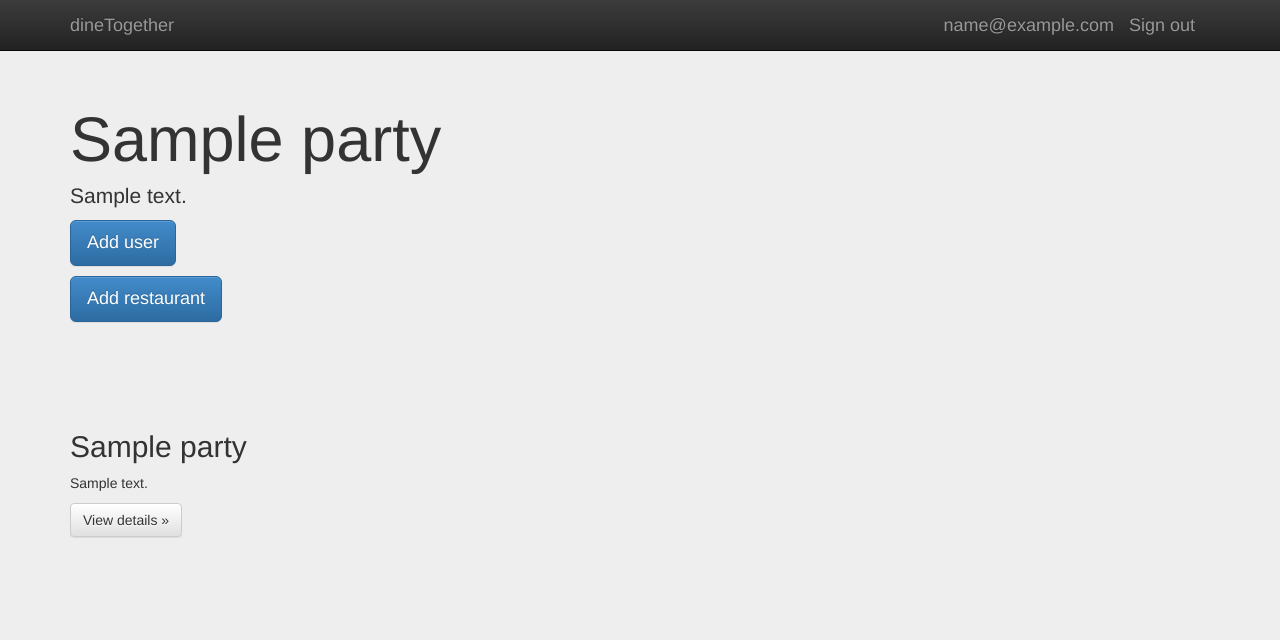
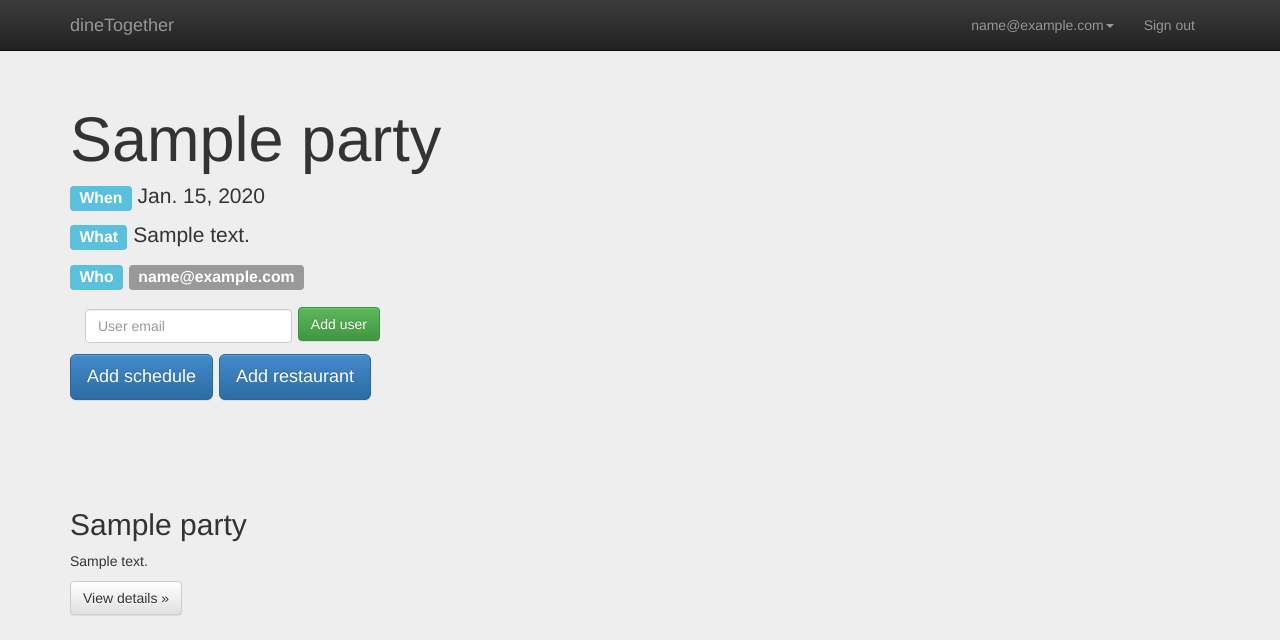
Before and after one commit to wagamama/dine-together, a Django app: page /dine/detail/p/1/ in a window 1280 px wide. Shown: the top 640 px of the page. Run offline with Django 3.2, Linux system fonts and the light colour scheme; a user stored in the database is signed in; tables that the repository leaves empty hold one stand-in row (values such as "Sample post"); parts of the project's set-up code (start-up, migrations or seed data) failed here and were passed over; some libraries are stand-ins or nearby versions.

Commit message:
Support add user in party detail

```diff
--- a/dinetogether/dine/models.py
+++ b/dinetogether/dine/models.py
@@ -68,7 +68,6 @@ class Party(models.Model):
 	description = models.CharField(max_length=200)
 	create_date = models.DateTimeField('create date')
 	due_date = models.DateTimeField('due date')
-	host_voted = models.BooleanField(default=False)
 
 	def __unicode__(self):
 		return self.name
@@ -79,10 +78,16 @@ class Party(models.Model):
 
 class PartyComment(models.Model):
 	party = models.ForeignKey(Party)
+	user = models.CharField(max_length=200)
 	text = models.CharField(max_length=200)
 
 	def __unicode__(self):
 		return self.text
+
+class Schedule(models.Model):
+	party = models.ForeignKey(Party)
+	data = models.DateTimeField('date')
+	votes = models.IntegerField(default=0)
 
 class Restaurant(models.Model):
 	party = models.ForeignKey(Party)
@@ -99,18 +104,16 @@ class Restaurant(models.Model):
 
 class RestaurantComment(models.Model):
 	restaurant = models.ForeignKey(Restaurant)
+	user = models.CharField(max_length=200)
 	rates = models.PositiveSmallIntegerField(default=0)
 	text = models.CharField(max_length=200)
 
 	def __unicode__(self):
 		return self.text
 
-class UserRestaurant(models.Model):
-	user = models.ForeignKey(MyUser)
-	restaurant = models.ForeignKey(Restaurant)
-	rated = models.BooleanField(default=False)
-
 class UserParty(models.Model):
 	user = models.ForeignKey(MyUser)
 	party = models.ForeignKey(Party)
-	voted = models.BooleanField(default=False)
+	schedule_voted = models.BooleanField(default=False)
+	restaurant_voted = models.BooleanField(default=False)
+	restaurant_rated = models.BooleanField(default=False)
--- a/dinetogether/dine/templates/dine/base.html
+++ b/dinetogether/dine/templates/dine/base.html
@@ -14,8 +14,12 @@
 	<link href="{{ STATIC_URL }}css/bootstrap.css" rel="stylesheet" type="text/css">
     <link href="{{ STATIC_URL }}css/bootstrap-theme.css" rel="stylesheet" type="text/css">
 	<link href="{{ STATIC_URL }}css/form.css" rel="stylesheet" type="text/css">
+    <link href="{{ STATIC_URL }}css/jumbotron.css" rel="stylesheet">
     <link href="{{ STATIC_URL }}css/bootstrap-datetimepicker.min.css" rel="stylesheet" type="text/css">
 	<link href="{{ STATIC_URL }}css/gh-fork-ribbon.css" rel="stylesheet" type="text/css">
+    <script src="https://code.jquery.com/jquery-1.10.2.min.js"></script>
+    <script src="{{ STATIC_URL }}js/bootstrap.min.js"></script>
+    <script src="{{ STATIC_URL }}js/bootstrap-datetimepicker.min.js"></script>
 </head>
 <body>
     <div class="navbar navbar-inverse navbar-fixed-top" role="navigation">
@@ -43,12 +47,17 @@
                 </form>
             </div><!--/.navbar-collapse -->
             {% else %}
-            <div class="navbar-header navbar-right">
-                <a class="navbar-brand" href="/dine/logout">Sign out</a>
-            </div>
-            <div class="navbar-header navbar-right">
-                <a class="navbar-brand" href="#">{{ user.email }}</a>
-            </div>
+            <div class="navbar-collapse collapse">
+                <ul class="nav navbar-nav navbar-right">
+                    <li class="dropdown">
+                        <a href="#" class="dropdown-toggle" data-toggle="dropdown">{{ user.email }}<b class="caret"></b></a>
+                        <ul class="dropdown-menu">
+                            <li><a href="/dine/create_party">Create party</a></li>
+                        </ul>
+                    </li>
+                    <li><a href="/dine/logout">Sign out</a></li>
+                </ul>
+            </div><!--/.navbar-collapse -->
             {% endif %}
         </div>
     </div>
@@ -59,12 +68,7 @@
 	    </div>
 	</div>
 	<!-- RIGHT BOTTOM RIBBON: END COPYING HERE -->
-	<!-- Bootstrap core JavaScript
-    ================================================== -->
-    <!-- Placed at the end of the document so the pages load faster -->
-    <script src="https://code.jquery.com/jquery-1.10.2.min.js"></script>
-    <script src="{{ STATIC_URL }}js/bootstrap.min.js"></script>
-    <script src="{{ STATIC_URL }}js/bootstrap-datetimepicker.min.js"></script>
+
     {% block context %}
     {% endblock context %}
 </body>
--- a/dinetogether/dine/templates/dine/create-party.html
+++ b/dinetogether/dine/templates/dine/create-party.html
@@ -4,10 +4,10 @@
 <div class="container">
     <form class="form-create" method="post" action="/dine/create_party_view">
         {% csrf_token %}
-        <h2 class="form-create-heading">Create party</h2>
+        <h2 class="form-create-heading">Party info</h2>
         <input type="text" name="name" class="form-control" placeholder="Name" required>
-        <input type="text" name="description" class="form-control" placeholder="Description" required>
         <input type="text" name="due_date" class="form-control" placeholder="Due date" id="datetimepicker" data-format="yyyy-MM-dd" required>
+        <textarea type="text" name="description" class="form-control" placeholder="Description" rows="3" required></textarea>
         <script type="text/javascript">
     		$(function() {
     			$('#datetimepicker').datetimepicker({
@@ -15,7 +15,7 @@
       			});
     		});
     	</script>
-        <button class="btn btn-lg btn-primary btn-block" type="submit">Create</button>
+        <button class="btn btn-lg btn-primary btn-block" type="submit">Done</button>
     </form>
 </div> <!-- /container -->
 {% endblock context %}
--- a/dinetogether/dine/templates/dine/party.html
+++ b/dinetogether/dine/templates/dine/party.html
@@ -7,10 +7,29 @@
 	<div class="jumbotron">
 		<div class="container">
 			<h1>{{ party.name }}</h1>
-			<p>{{ party.description }}</p>
-			{% if role and role == 'host' %}
-			<p><a class="btn btn-primary btn-lg" href="#" role="button">Add user</a></p>
-			<p><a class="btn btn-primary btn-lg" href="#" role="button">Add restaurant</a></p>
+			<p><span class="label label-info">When</span> {{ party.due_date.date }}</p>
+			<p><span class="label label-info">What</span> {{ party.description }}</p>
+			<p>
+			<span class="label label-info">Who</span>
+			{% for user in users %}
+			 	 <span class="label label-default">{{ user.email }}</span>
+			{% endfor %}
+			</p>
+			{% if owner and party.is_alive %}
+			<form class="navbar-form" method="post" action="add_user">
+				{% csrf_token %}
+            	<div class="form-group">
+            		<input type="text" name="join_user" placeholder="User email" class="form-control">
+                </div>
+                <button type="submit" class="btn btn-success">Add user</button>
+            </form>
+			<p>
+				<a class="btn btn-primary btn-lg" href="#" role="button">Add schedule</a>
+				<a class="btn btn-primary btn-lg" href="#" role="button">Add restaurant</a>
+			</P>
+			{% elif not party.is_alive %}
+				<p><span class="label label-info">Party date</span></p>
+				<p><span class="label label-info">Party place</span></p>
 			{% endif %}
 		</div>
 	</div>
--- a/dinetogether/dine/urls.py
+++ b/dinetogether/dine/urls.py
@@ -13,5 +13,6 @@ urlpatterns = patterns('',
 	url(r'^create_party', views.create_party_view),
 	url(r'^create_restaurant', views.create_restaurant_view),
 	url(r'^detail/p/(?P<party_id>\d+)/$', views.party_detail),
+	url(r'^detail/p/(?P<party_id>\d+)/add_user', views.add_user),
 	url(r'^detail/r/(?P<restaurant_id>\d+)/$', views.restaurant_detail),
 )
--- a/dinetogether/dine/views.py
+++ b/dinetogether/dine/views.py
@@ -6,7 +6,7 @@ from django.template import RequestContext
 from django.http import HttpResponse, HttpResponseRedirect, HttpResponseNotFound
 from django.core.paginator import Paginator
 from django.contrib.auth import authenticate, login, logout, get_user, get_user_model
-from dine.models import Party, Restaurant, MyUser, UserParty, PartyComment, UserRestaurant, RestaurantComment
+from dine.models import Party, Restaurant, MyUser, UserParty, PartyComment, Schedule, RestaurantComment
 
 class RegisterForm(forms.Form):
 	email = forms.EmailField(max_length=30)
@@ -19,32 +19,17 @@ class CreatePartyForm(forms.Form):
 	due_date = forms.DateTimeField(label='due date', input_formats=['%Y-%m-%d'])
 
 def home(request):
+	user = get_user(request)
 	alive = []
 	not_alive = []
-	host_parties = []
-	guest_parties = []
-	user = get_user(request)
-	for p in Party.objects.filter(user=user.id).order_by('due_date'):
-		if p.is_alive():
-			alive.append(p)
-		else:
-			not_alive.append(p)
-	host_parties = alive + not_alive
-	alive = []
-	not_alive = []
-	ups = UserParty.objects.filter(user=user.id)
-	parties = []
-	if ups:
-		for up in ups:
-			parties.append(Party.objects.get(id=up.party.id))
-	sorted(parties, key=lambda party: party.due_date)
+	parties = Party.objects.filter(userparty__user=user.id).order_by('due_date')
 	for p in parties:
 		if p.is_alive():
 			alive.append(p)
 		else:
 			not_alive.append(p)
-	guest_parties = alive + not_alive
-	return render_to_response('dine/index.html', {'host_parties': host_parties, 'guest_parties': guest_parties}, context_instance=RequestContext(request))
+	parties = alive + not_alive
+	return render_to_response('dine/index.html', {'parties': parties}, context_instance=RequestContext(request))
 
 def register(request):
 	error_msg = False
@@ -85,7 +70,7 @@ def login_view(request):
 				print "login success"
 				return HttpResponseRedirect('/')
 			else:
-				return HttpResponse('1')
+				return HttpResponseRedirect('/')
 				# Return a 'disabled account' error message
 		else:
 			return HttpResponseRedirect('/')
@@ -96,6 +81,19 @@ def logout_view(request):
 	logout(request)
 	return HttpResponseRedirect('/')
 
+def add_user(request, party_id):
+	user = get_user(request)
+	party = Party.objects.get(pk=party_id)
+	if request.method == 'POST':
+		email = request.POST.get("join_user")
+		join_user = MyUser.objects.filter(email=email)
+		if join_user:
+			up = UserParty.objects.filter(user=join_user[0].id, party=party_id)
+			if not up:
+				up = UserParty(user=join_user[0], party=party)
+				up.save()
+	return HttpResponseRedirect('/dine/detail/p/%s/' % party_id)
+
 def create_party_view(request):
 	error_msg = False
 	user = get_user(request)
@@ -105,9 +103,11 @@ def create_party_view(request):
 			name = request.POST.get("name")
 			description = request.POST.get("description")
 			due_date = request.POST.get("due_date")
-			p = user.party_set.create(name=name, description=description, create_date=timezone.now(), due_date=due_date)
-			p.save()
-			return HttpResponseRedirect('/dine/detail/p/%s/' % p.id)
+			party = user.party_set.create(name=name, description=description, create_date=timezone.now(), due_date=due_date)
+			party.save()
+			up = UserParty(user=user, party=party)
+			up.save()
+			return HttpResponseRedirect('/dine/detail/p/%s/' % party.id)
 		else:
 			print "invalided"
 			print form.errors
@@ -119,16 +119,17 @@ def create_restaurant_view(request):
 
 def party_detail(request, party_id):
 	user = get_user(request)
+	owner = False
 	party = Party.objects.get(pk=party_id)
+	users = MyUser.objects.filter(userparty__party=party_id)
 	restaurants = party.restaurant_set.all()
+
 	if party.user.id == user.id:
-		return render_to_response('dine/party.html', {'role': 'host', 'party': party, 'restaurants':restaurants}, context_instance=RequestContext(request))
-	else:
-		ups = UserParty.objects.filter(user=user.id)
-		if ups and int(party_id)== ups[0].party.id:
-			return render_to_response('dine/party.html', {'role': 'guest', 'party': party, 'restaurants':restaurants}, context_instance=RequestContext(request))
-		else:
-			return render_to_response('dine/party.html', {}, context_instance=RequestContext(request))
+		owner = True
+	elif not users.filter(id=user.id).exists():
+		return HttpResponseRedirect('/')
+
+	return render_to_response('dine/party.html', {'owner': owner, 'party': party,'users': users, 'restaurants':restaurants}, context_instance=RequestContext(request))
 
 def restaurant_detail(request, restaurant_id):
 	restaurant = Restaurant.objects.get(pk=restaurant_id)
--- a/dinetogether/dinetogether/static/css/form.css
+++ b/dinetogether/dinetogether/static/css/form.css
@@ -10,7 +10,6 @@ body {
   margin: 0 auto;
 }
 .form-signin .form-signin-heading,
-.form-create .form-create-heading,
 .form-signin .checkbox {
   margin-bottom: 10px;
 }
@@ -39,8 +38,3 @@ body {
   border-top-left-radius: 0;
   border-top-right-radius: 0;
 }
-.form-create {
-  max-width: 500px;
-  padding: 15px;
-  margin: 0 auto;
-}
```
Also changed, not shown: dinetogether/dine/admin.py (+2 -7 lines), dinetogether/dine/templates/dine/index.html (+13 -33 lines).
